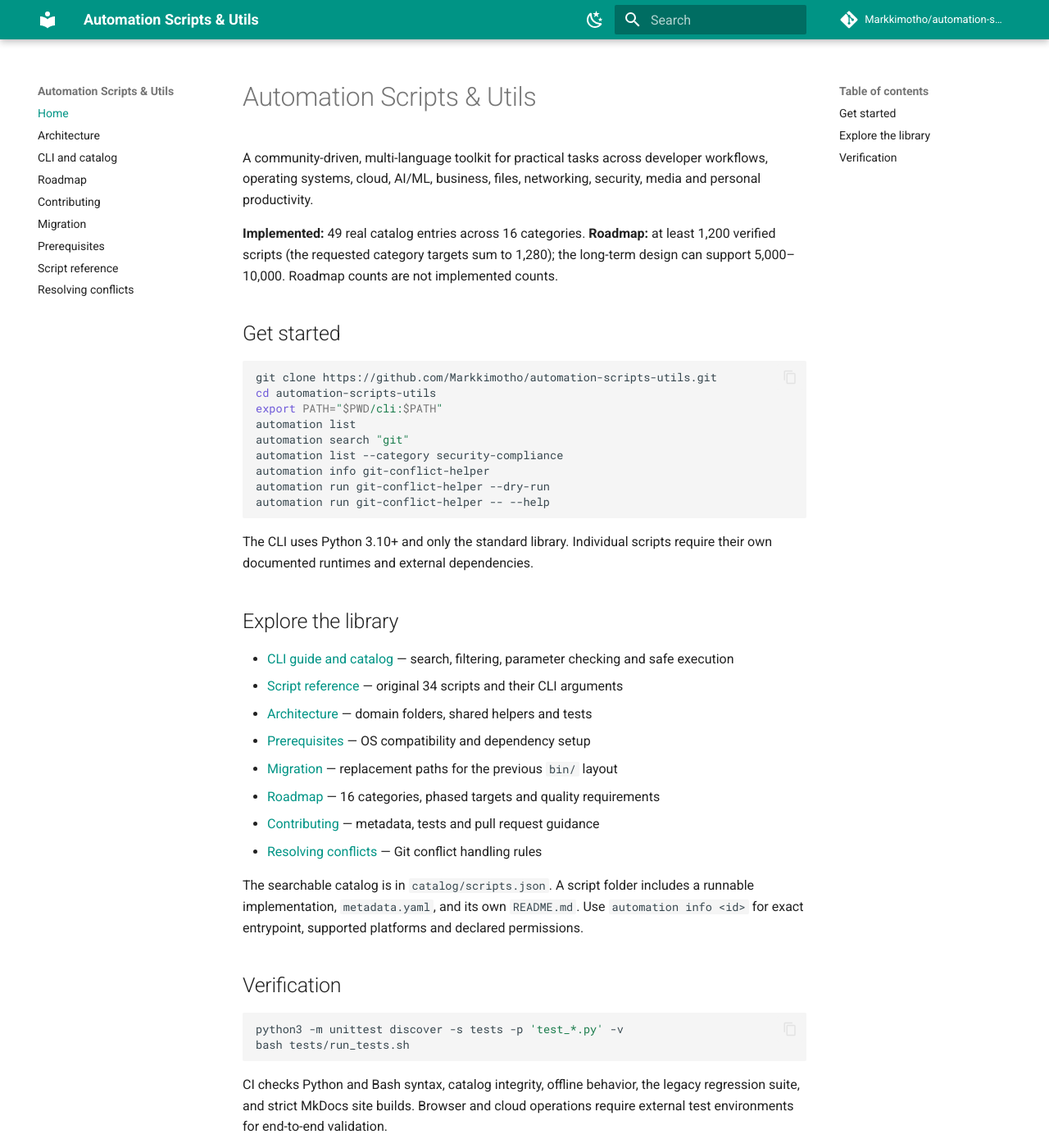
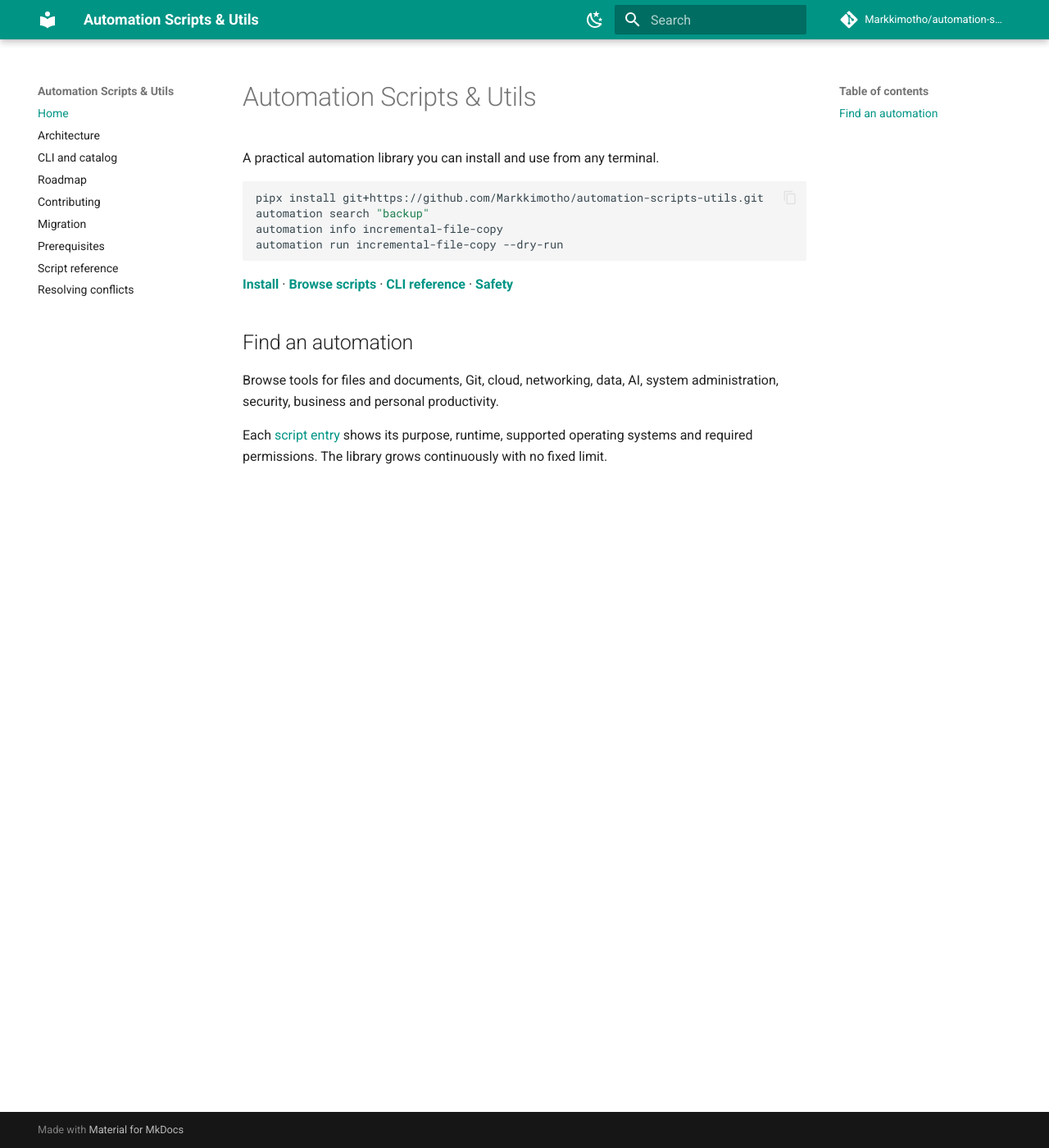
Before and after one commit to Markkimotho/automation-scripts-utils, an MkDocs documentation site: the page built from docs/index.md, in a window 1280 px wide and 1400 px high. Shown: the whole window at 82% size. Built offline with MkDocs 1.6.1 and Material for MkDocs 9.7.7, drawn with Linux system fonts in a browser that asks for light colours; comment, search, counter and statistics services are not loaded.

Commit message:
docs(product): simplify index.md for end users

````diff
--- a/docs/index.md
+++ b/docs/index.md
@@ -1,43 +1,18 @@
 # Automation Scripts & Utils
 
-A community-driven, multi-language toolkit for practical tasks across developer workflows, operating systems, cloud, AI/ML, business, files, networking, security, media and personal productivity.
-
-**Implemented:** 49 real catalog entries across 16 categories. **Roadmap:** at least 1,200 verified scripts (the requested category targets sum to 1,280); the long-term design can support 5,000–10,000. Roadmap counts are not implemented counts.
-
-## Get started
+A practical automation library you can install and use from any terminal.
 
 ```bash
-git clone https://github.com/Markkimotho/automation-scripts-utils.git
-cd automation-scripts-utils
-export PATH="$PWD/cli:$PATH"
-automation list
-automation search "git"
-automation list --category security-compliance
-automation info git-conflict-helper
-automation run git-conflict-helper --dry-run
-automation run git-conflict-helper -- --help
+pipx install git+https://github.com/Markkimotho/automation-scripts-utils.git
+automation search "backup"
+automation info incremental-file-copy
+automation run incremental-file-copy --dry-run
 ```
 
-The CLI uses Python 3.10+ and only the standard library. Individual scripts require their own documented runtimes and external dependencies.
+**[Install](install.md)** · **[Browse scripts](scripts.md)** · **[CLI reference](cli.md)** · **[Safety](safety.md)**
 
-## Explore the library
+## Find an automation
 
-- [CLI guide and catalog](cli.md) — search, filtering, parameter checking and safe execution
-- [Script reference](reference.md) — original 34 scripts and their CLI arguments
-- [Architecture](architecture.md) — domain folders, shared helpers and tests
-- [Prerequisites](prerequisites.md) — OS compatibility and dependency setup
-- [Migration](migration.md) — replacement paths for the previous `bin/` layout
-- [Roadmap](roadmap.md) — 16 categories, phased targets and quality requirements
-- [Contributing](contributing.md) — metadata, tests and pull request guidance
-- [Resolving conflicts](conflicts.md) — Git conflict handling rules
+Browse tools for files and documents, Git, cloud, networking, data, AI, system administration, security, business and personal productivity.
 
-The searchable catalog is in `catalog/scripts.json`. A script folder includes a runnable implementation, `metadata.yaml`, and its own `README.md`. Use `automation info <id>` for exact entrypoint, supported platforms and declared permissions.
-
-## Verification
-
-```bash
-python3 -m unittest discover -s tests -p 'test_*.py' -v
-bash tests/run_tests.sh
-```
-
-CI checks Python and Bash syntax, catalog integrity, offline behavior, the legacy regression suite, and strict MkDocs site builds. Browser and cloud operations require external test environments for end-to-end validation.
+Each [script entry](scripts.md) shows its purpose, runtime, supported operating systems and required permissions. The library grows continuously with no fixed limit.
````
